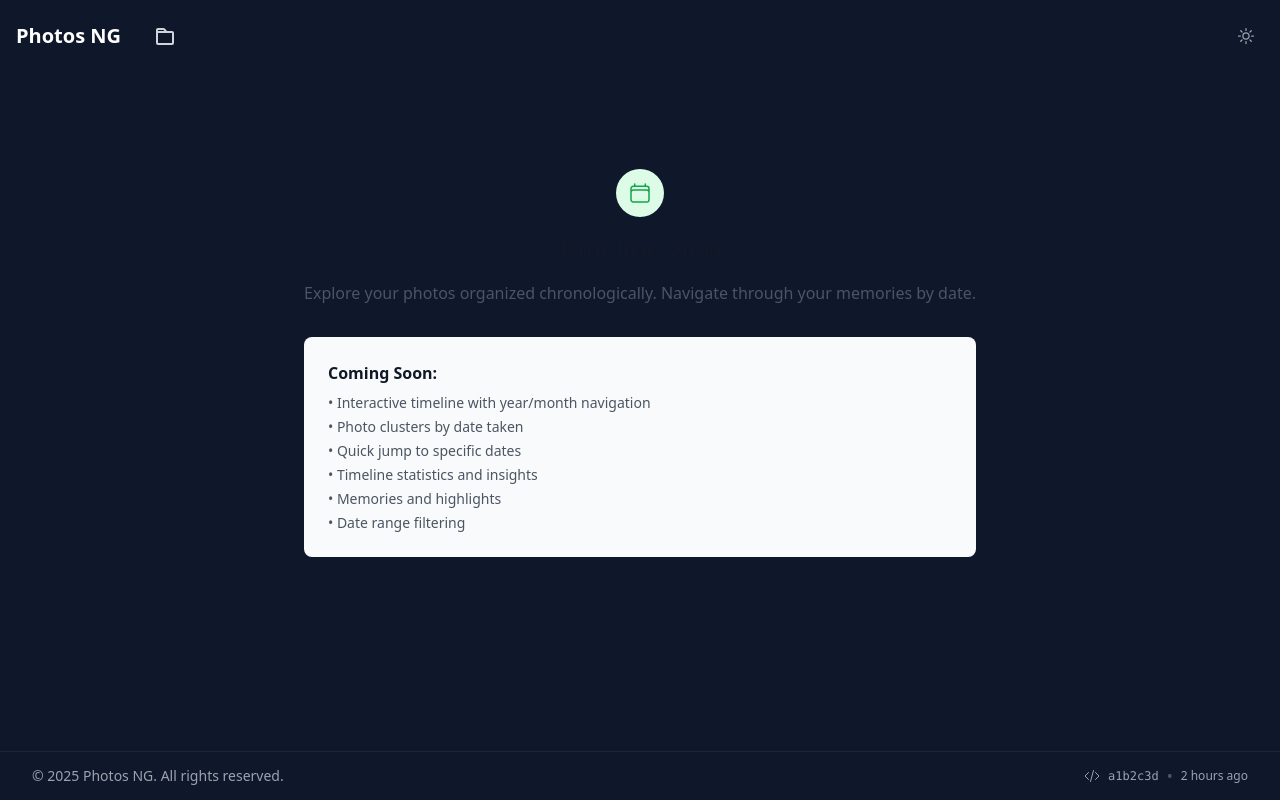
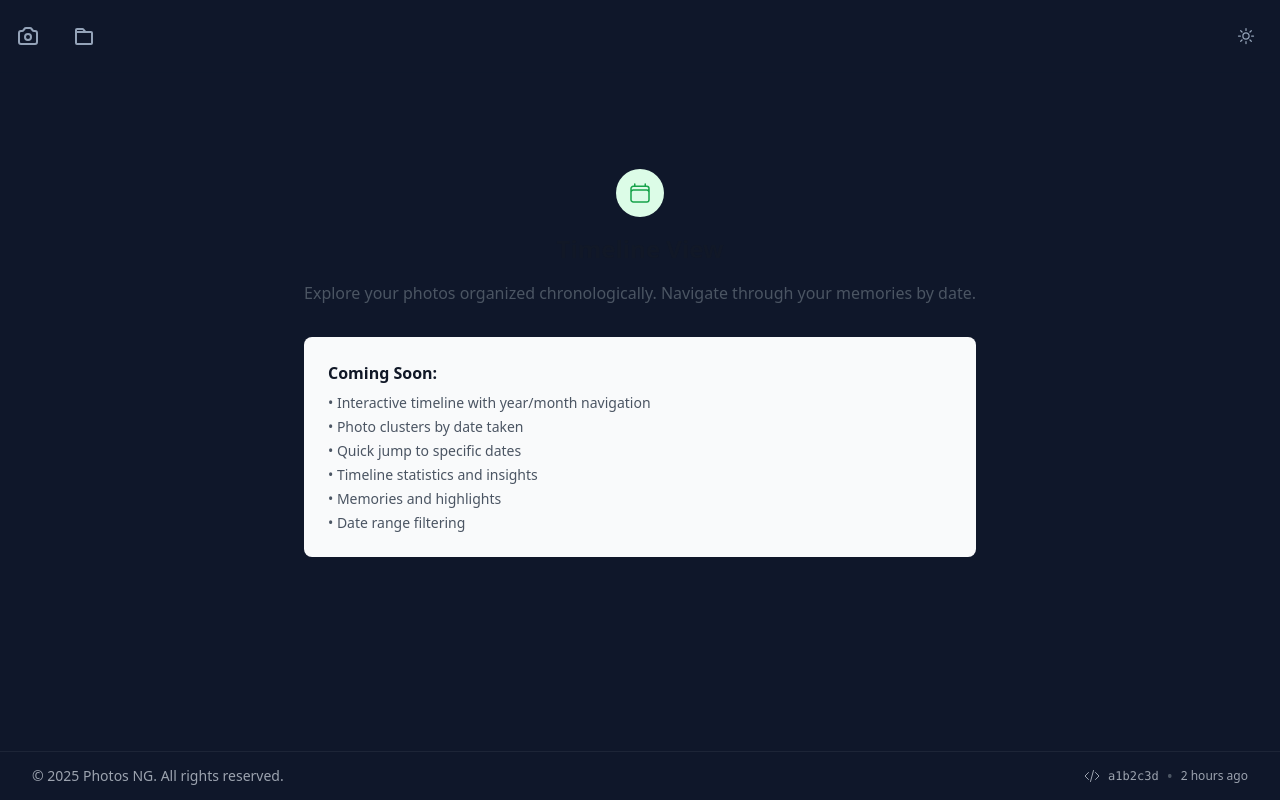
Before and after one commit to tupyy/photos-ng, a React (Create React App) app in the folder ui/: page / in a window 1280 px wide. Built offline with nearby package versions, Linux system fonts and the light colour scheme; no server answers.

Commit message:
ui: fix layout to match the old version
Signed-off-by: Cosmin Tupangiu <cosmin@redhat.com>

```diff
--- a/ui/src/shared/layout/Navbar.tsx
+++ b/ui/src/shared/layout/Navbar.tsx
@@ -27,8 +27,11 @@ const Navbar: React.FC<NavbarProps> = () => {
           {/* Left - Brand and Navigation Icons */}
           <div className="flex items-center space-x-6">
             <div className="flex items-center">
-              <Link to="/" className="text-xl font-bold text-gray-900 dark:text-white hover:text-blue-600 dark:hover:text-blue-400 transition-colors">
-                Photos NG
+              <Link to="/" className="flex items-center text-gray-900 dark:text-slate-400 hover:text-blue-600 dark:hover:text-blue-400 transition-colors" title="Photos NG">
+                <svg className="w-6 h-6" fill="none" stroke="currentColor" viewBox="0 0 24 24" xmlns="http://www.w3.org/2000/svg">
+                  <path strokeLinecap="round" strokeLinejoin="round" strokeWidth="2" d="M3 9a2 2 0 012-2h.93a2 2 0 001.664-.89l.812-1.22A2 2 0 0110.07 4h3.86a2 2 0 011.664.89l.812 1.22A2 2 0 0018.07 7H19a2 2 0 012 2v9a2 2 0 01-2 2H5a2 2 0 01-2-2V9z"></path>
+                  <path strokeLinecap="round" strokeLinejoin="round" strokeWidth="2" d="M15 13a3 3 0 11-6 0 3 3 0 016 0z"></path>
+                </svg>
               </Link>
             </div>
 
@@ -40,7 +43,7 @@ const Navbar: React.FC<NavbarProps> = () => {
                   className={`flex items-center p-2 rounded-lg transition-colors ${
                     location.pathname === item.path
                       ? 'text-blue-600 bg-blue-50 dark:bg-blue-900/20'
-                      : 'text-gray-700 hover:text-blue-600 hover:bg-gray-50 dark:text-gray-300 dark:hover:text-blue-400 dark:hover:bg-gray-800'
+                      : 'text-gray-700 hover:text-blue-600 hover:bg-gray-50 dark:text-slate-400 dark:hover:text-blue-400 dark:hover:bg-gray-800'
                   }`}
                   title={item.label}
                 >
@@ -58,7 +61,7 @@ const Navbar: React.FC<NavbarProps> = () => {
             <button
               type="button"
               onClick={toggleTheme}
-              className="p-2 text-gray-500 hover:text-gray-700 dark:text-gray-400 dark:hover:text-gray-200 transition-colors"
+              className="p-2 text-gray-500 hover:text-gray-700 dark:text-slate-400 dark:hover:text-gray-200 transition-colors"
               title={`Switch to ${theme === 'dark' ? 'light' : 'dark'} mode`}
             >
               {theme === 'dark' ? (
```
